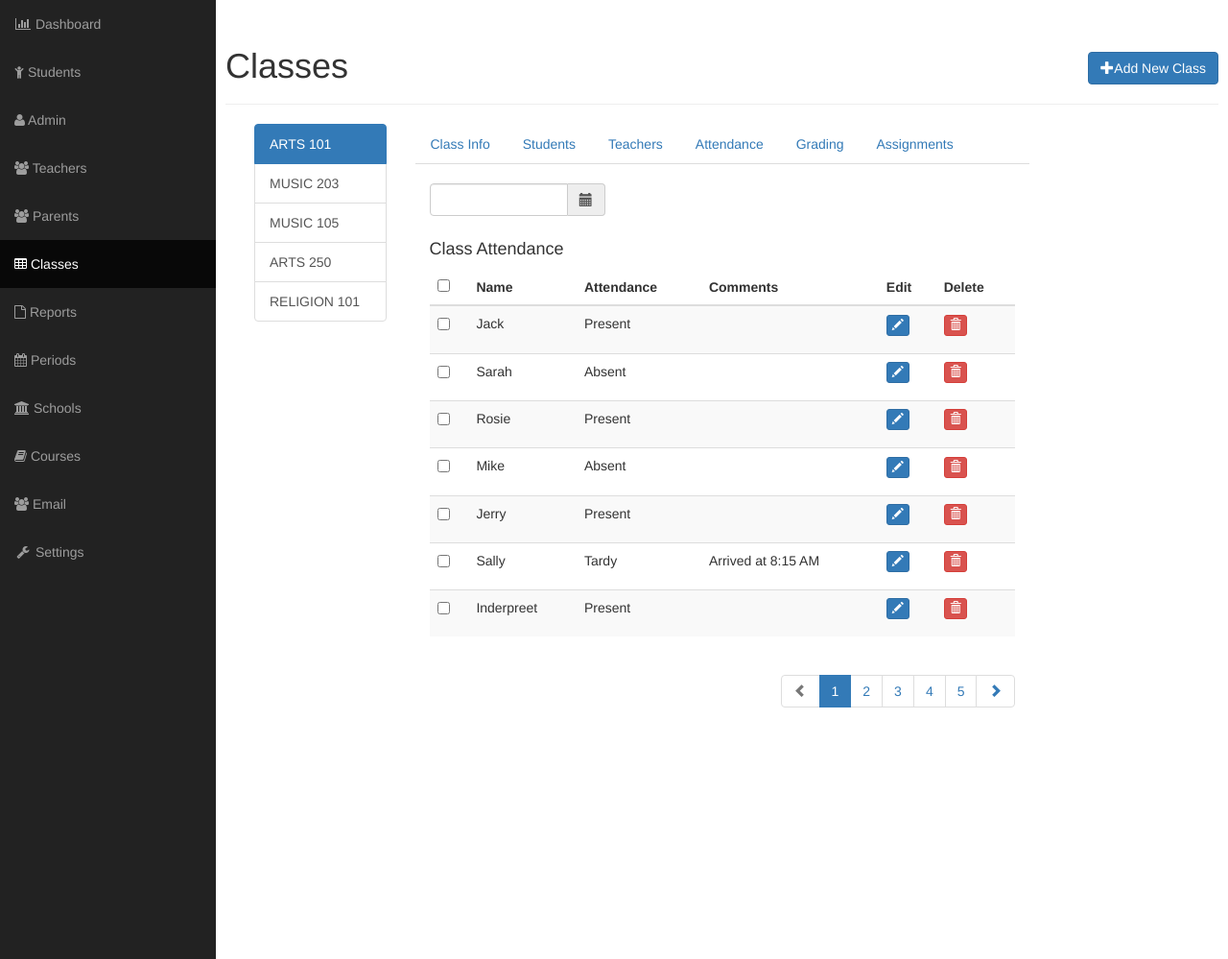
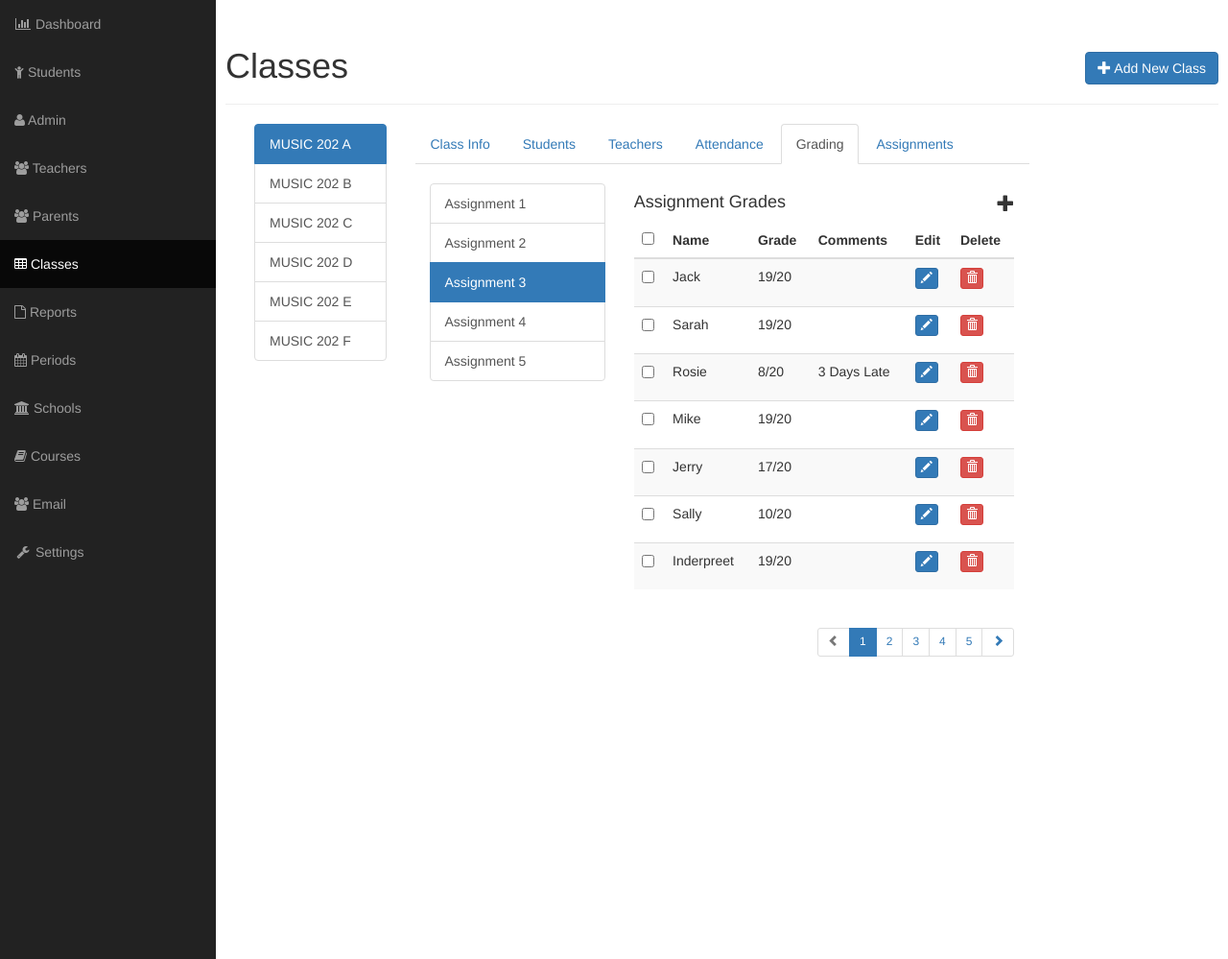
Before and after one commit to HenryLoo/cpsc319, a Django app: template aplus/templates/school_components/class_grading.html in a window 1280 px wide. Shown: the part 51-1050 px from the top of the page at 96% size. Run offline with Django 3.2, Linux system fonts and the light colour scheme; the template is opened without the code that fills it, so the values that code supplies are empty.

Commit message:
interface for messages, class attendance, class grading

```diff
--- a/aplus/templates/school_components/class_grading.html
+++ b/aplus/templates/school_components/class_grading.html
@@ -45,18 +45,20 @@
 <div class="row">
 <div class="page-header">
   <h1>Classes<div class="pull-right"><button type="button" class="btn btn-primary btn-md"><span class="glyphicon glyphicon-plus">
-                </span>Add New Class</button></div></h1>
+                </span>
+                Add New Class</button></div></h1>
 </div>
 </div>
 <div class="col-md-2">
 <div class="list-group">
   <a href="#" class="list-group-item active">
-    ARTS 101
+    MUSIC 202 A
   </a>
-  <a href="#" class="list-group-item">MUSIC 203</a>
-  <a href="#" class="list-group-item">MUSIC 105</a>
-  <a href="#" class="list-group-item">ARTS 250</a>
-  <a href="#" class="list-group-item">RELIGION 101</a>
+  <a href="#" class="list-group-item">MUSIC 202 B</a>
+  <a href="#" class="list-group-item">MUSIC 202 C</a>
+  <a href="#" class="list-group-item">MUSIC 202 D</a>
+  <a href="#" class="list-group-item">MUSIC 202 E</a>
+  <a href="#" class="list-group-item">MUSIC 202 F</a>
 </div>
 </div>
         <div class="col-md-8">
@@ -66,30 +68,26 @@
                 <li><a href="#">Class Info</a></li>
                 <li><a href="#">Students</a></li>
                 <li><a href="#">Teachers</a></li>
-                <li><a href="#">Attendance</a></li>
-                <li><a href="#Grading" data-toggle="tab">Grading</a></li>
+                <li><a href="{% url 'class_attendance' %}">Attendance</a></li>
+                <li class="active"><a href="#Grading" data-toggle="tab">Grading</a></li>
                 <li><a href="#">Assignments</a></li>
             </ul>
             <!-- Tab panes -->
 <div class="tab-pane fade in" id="Grading">
 <br>
         <div class='col-md-4'>
-            <div class="form-group">
-                <div class='input-group date' id='datetimepicker1'>
-                    <input type='text' class="form-control" />
-                    <span class="input-group-addon"><span class="glyphicon glyphicon-calendar"></span>
-                    </span>
-                </div>
-        <script type="text/javascript">
-            $(function () {
-                $('#datetimepicker1').datetimepicker();
-            });
-        </script>
-        </div>
+        <div class="list-group">
+  <a href="#" class="list-group-item">Assignment 1</a>
+  <a href="#" class="list-group-item">Assignment 2</a>
+  <a href="#" class="list-group-item active">Assignment 3</a>
+  <a href="#" class="list-group-item">Assignment 4</a>
+  <a href="#" class="list-group-item">Assignment 5</a>
+</div>
         </div>
     </div>
-    <div class="col-md-12">
-        <h4>Class Attendance</h4>
+    <div class="col-md-8">
+        <h4>Assignment Grades <span class="glyphicon glyphicon-plus pull-right">
+                </span></h4>
         <div class="table-responsive">
 
 
@@ -99,7 +97,7 @@
 
                    <th><input type="checkbox" id="checkall" /></th>
                    <th>Name</th>
-                     <th>Attendance</th>
+                     <th>Grade</th>
                      <th>Comments</th>
                       <th>Edit</th>
                        <th>Delete</th>
@@ -109,7 +107,7 @@
     <tr>
     <td><input type="checkbox" class="checkthis" /></td>
     <td>Jack</td>
-    <td>Present</td>
+    <td>19/20</td>
     <td></td>
     <td><p data-placement="top" data-toggle="tooltip" title="Edit"><button class="btn btn-primary btn-xs" data-title="Edit" data-toggle="modal" data-target="#edit" ><span class="glyphicon glyphicon-pencil"></span></button></p></td>
     <td><p data-placement="top" data-toggle="tooltip" title="Delete"><button class="btn btn-danger btn-xs" data-title="Delete" data-toggle="modal" data-target="#delete" ><span class="glyphicon glyphicon-trash"></span></button></p></td>
@@ -117,7 +115,7 @@
         <tr>
     <td><input type="checkbox" class="checkthis" /></td>
     <td>Sarah</td>
-    <td>Absent</td>
+    <td>19/20</td>
     <td></td>
     <td><p data-placement="top" data-toggle="tooltip" title="Edit"><button class="btn btn-primary btn-xs" data-title="Edit" data-toggle="modal" data-target="#edit" ><span class="glyphicon glyphicon-pencil"></span></button></p></td>
     <td><p data-placement="top" data-toggle="tooltip" title="Delete"><button class="btn btn-danger btn-xs" data-title="Delete" data-toggle="modal" data-target="#delete" ><span class="glyphicon glyphicon-trash"></span></button></p></td>
@@ -125,15 +123,15 @@
     <tr>
     <td><input type="checkbox" class="checkthis" /></td>
     <td>Rosie</td>
-    <td>Present</td>
-    <td></td>
+    <td>8/20</td>
+    <td>3 Days Late</td>
     <td><p data-placement="top" data-toggle="tooltip" title="Edit"><button class="btn btn-primary btn-xs" data-title="Edit" data-toggle="modal" data-target="#edit" ><span class="glyphicon glyphicon-pencil"></span></button></p></td>
     <td><p data-placement="top" data-toggle="tooltip" title="Delete"><button class="btn btn-danger btn-xs" data-title="Delete" data-toggle="modal" data-target="#delete" ><span class="glyphicon glyphicon-trash"></span></button></p></td>
     </tr>
     <tr>
     <td><input type="checkbox" class="checkthis" /></td>
     <td>Mike</td>
-    <td>Absent</td>
+    <td>19/20</td>
     <td></td>
     <td><p data-placement="top" data-toggle="tooltip" title="Edit"><button class="btn btn-primary btn-xs" data-title="Edit" data-toggle="modal" data-target="#edit" ><span class="glyphicon glyphicon-pencil"></span></button></p></td>
     <td><p data-placement="top" data-toggle="tooltip" title="Delete"><button class="btn btn-danger btn-xs" data-title="Delete" data-toggle="modal" data-target="#delete" ><span class="glyphicon glyphicon-trash"></span></button></p></td>
@@ -141,7 +139,7 @@
     <tr>
     <td><input type="checkbox" class="checkthis" /></td>
     <td>Jerry</td>
-    <td>Present</td>
+    <td>17/20</td>
     <td></td>
     <td><p data-placement="top" data-toggle="tooltip" title="Edit"><button class="btn btn-primary btn-xs" data-title="Edit" data-toggle="modal" data-target="#edit" ><span class="glyphicon glyphicon-pencil"></span></button></p></td>
     <td><p data-placement="top" data-toggle="tooltip" title="Delete"><button class="btn btn-danger btn-xs" data-title="Delete" data-toggle="modal" data-target="#delete" ><span class="glyphicon glyphicon-trash"></span></button></p></td>
@@ -149,15 +147,15 @@
     <tr>
     <td><input type="checkbox" class="checkthis" /></td>
     <td>Sally</td>
-    <td>Tardy</td>
-    <td>Arrived at 8:15 AM</td>
+    <td>10/20</td>
+    <td></td>
     <td><p data-placement="top" data-toggle="tooltip" title="Edit"><button class="btn btn-primary btn-xs" data-title="Edit" data-toggle="modal" data-target="#edit" ><span class="glyphicon glyphicon-pencil"></span></button></p></td>
     <td><p data-placement="top" data-toggle="tooltip" title="Delete"><button class="btn btn-danger btn-xs" data-title="Delete" data-toggle="modal" data-target="#delete" ><span class="glyphicon glyphicon-trash"></span></button></p></td>
     </tr>
     <tr>
     <td><input type="checkbox" class="checkthis" /></td>
     <td>Inderpreet</td>
-    <td>Present</td>
+    <td>19/20</td>
     <td></td>
     <td><p data-placement="top" data-toggle="tooltip" title="Edit"><button class="btn btn-primary btn-xs" data-title="Edit" data-toggle="modal" data-target="#edit" ><span class="glyphicon glyphicon-pencil"></span></button></p></td>
     <td><p data-placement="top" data-toggle="tooltip" title="Delete"><button class="btn btn-danger btn-xs" data-title="Delete" data-toggle="modal" data-target="#delete" ><span class="glyphicon glyphicon-trash"></span></button></p></td>
@@ -167,7 +165,7 @@
 </table>
 
 <div class="clearfix"></div>
-<ul class="pagination pull-right">
+<ul class="pagination pagination-sm pull-right">
   <li class="disabled"><a href="#"><span class="glyphicon glyphicon-chevron-left"></span></a></li>
   <li class="active"><a href="#">1</a></li>
   <li><a href="#">2</a></li>
@@ -181,26 +179,24 @@
 
         </div>
     </div>
-</div>
-
 
 <div class="modal fade" id="edit" tabindex="-1" role="dialog" aria-labelledby="edit" aria-hidden="true">
       <div class="modal-dialog">
     <div class="modal-content">
           <div class="modal-header">
         <button type="button" class="close" data-dismiss="modal" aria-hidden="true"><span class="glyphicon glyphicon-remove" aria-hidden="true"></span></button>
-        <h4 class="modal-title custom_align" id="Heading">Edit Your Detail</h4>
+        <h4 class="modal-title custom_align" id="Heading">Edit Grade Details</h4>
       </div>
           <div class="modal-body">
           <div class="form-group">
-        <input class="form-control " type="text" placeholder="Mohsin">
+        <input class="form-control " type="text" placeholder="Name">
         </div>
         <div class="form-group">
 
-        <input class="form-control " type="text" placeholder="Irshad">
+        <input class="form-control " type="text" placeholder="Grade">
         </div>
         <div class="form-group">
-        <textarea rows="2" class="form-control" placeholder="CB 106/107 Street # 11 Wah Cantt Islamabad Pakistan"></textarea>
+        <textarea rows="2" class="form-control" placeholder="Comments"></textarea>
 
 
         </div>
```
Also changed, not shown: aplus/templates/messages/messages_page.html (+12 -10 lines), aplus/templates/messages/sent_mail.html (+12 -11 lines), aplus/templates/school_components/class_attendance.html (+9 -7 lines).
